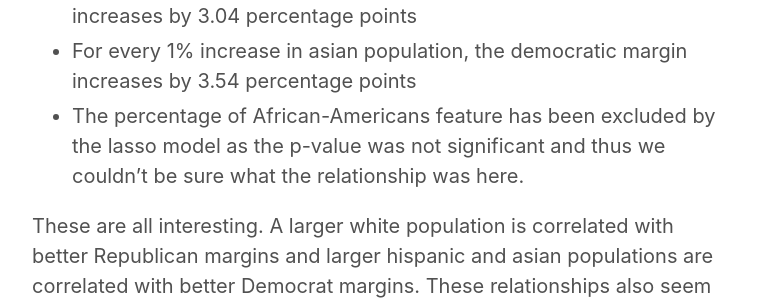
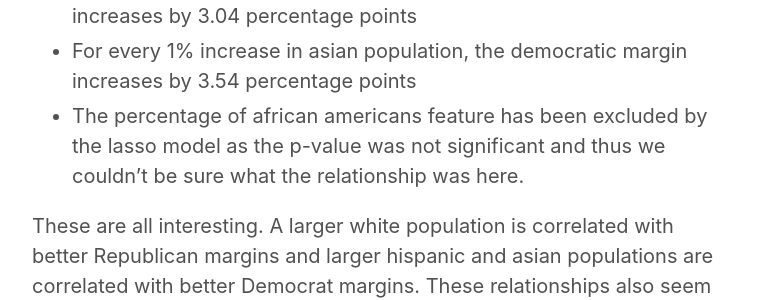
Before and after one commit to samirthanedar/samirthanedar.github.io, a Jekyll site: the page built from _posts/2020-09-14-Demographics-Election-Forecast-Model.md, in a window 1280 px wide and 900 px high, scrolled down 7052 px. Shown: the part 156-456 px from the top of the window, without its empty margins (258-1019 px from the left). Built offline with Jekyll 4.4.1, drawn with Linux system fonts in a browser that asks for light colours; some of the changed text lies outside the part shown.

```diff
--- a/_posts/2020-09-14-Demographics-Election-Forecast-Model.md
+++ b/_posts/2020-09-14-Demographics-Election-Forecast-Model.md
@@ -27,7 +27,7 @@ So now for each year (2000, 2004, 2008, 2012, and 2016) I created a dataset that
 1. Total percentage of 30-44 year olds
 1. Total percentage of 45-64 year olds
 1. Total percentage of people aged 65 and above
-1. Total percentage of whites
+1. Total percentage of Whites
 1. Total percentage of African Americans
 1. Total percentage of Asians
 1. Total percentage of Hispanics
@@ -57,51 +57,51 @@ New Jersey | 14 | 26.53%
 Connecticut | 7 | 24.49%
 Illinois | 20 | 17.75%
 Colorado | 9 | 15.62%
-New Hampshire| 4 | 12.92
-Nevada | 6 | 12.07
-Washington | 12 | 11.83
-Delaware | 3 | 9.64
-Oregon | 7 | 8.22
-New Mexico | 5 | 6.77
-Pennsylvania | 20 | 5.72
-Vermont | 3 | 3.82
-Georgia | 16 | 0.77
-Virginia | 13 | 0.69
-Michigan | 16 | 0.45
+New Hampshire| 4 | 12.92%
+Nevada | 6 | 12.07%
+Washington | 12 | 11.83%
+Delaware | 3 | 9.64%
+Oregon | 7 | 8.22%
+New Mexico | 5 | 6.77%
+Pennsylvania | 20 | 5.72%
+Vermont | 3 | 3.82%
+Georgia | 16 | 0.77%
+Virginia | 13 | 0.69%
+Michigan | 16 | 0.45%
 
 And here are the states that the model predicts Trump to win with his predicted margin of victory for each one:
 
 **State** | **Electoral College Votes** | **Predicted Percentage Margin of Victory for Trump**
 ------------ | ------------- | -------------
-South Dakota | 3 | 39.99
-West Virginia | 5 | 35.26
-North Dakota | 3 | 34.03
-Utah | 6 | 31.49
-Arkansas | 6 | 30.21
-Oklahoma | 7 | 30.16
-Idaho | 4 | 29.67
-Wyoming | 3 | 29.03
-Montana | 3 | 26.95
-Kentucky | 8 | 26.55
-Nebraska | 5 | 22.01
-Iowa | 6 | 19.63
-Mississippi | 6 | 18.28
-Alaska | 3 | 17.20
-Louisiana | 8 | 16.53
-Kansas | 6 | 16.15
-Tennessee | 11 | 14.05
-Alabama | 9 | 13.40
-South Carolina | 9 | 12.67
-Florida | 29 | 8.19
-Minnesota | 10 | 7.12
-Indiana | 11 | 6.44
-North Carolina | 15 | 5.97
-Wisconsin | 10 | 5.90
-Texas | 38 | 4.35
-Missouri | 10 | 4.29
-Ohio | 18 | 2.18
-Arizona | 11 | 1.59
-Maine | 4 | 0.09
+South Dakota | 3 | 39.99%
+West Virginia | 5 | 35.26%
+North Dakota | 3 | 34.03%
+Utah | 6 | 31.49%
+Arkansas | 6 | 30.21%
+Oklahoma | 7 | 30.16%
+Idaho | 4 | 29.67%
+Wyoming | 3 | 29.03%
+Montana | 3 | 26.95%
+Kentucky | 8 | 26.55%
+Nebraska | 5 | 22.01%
+Iowa | 6 | 19.63%
+Mississippi | 6 | 18.28%
+Alaska | 3 | 17.20%
+Louisiana | 8 | 16.53%
+Kansas | 6 | 16.15%
+Tennessee | 11 | 14.05%
+Alabama | 9 | 13.40%
+South Carolina | 9 | 12.67%
+Florida | 29 | 8.19%
+Minnesota | 10 | 7.12%
+Indiana | 11 | 6.44%
+North Carolina | 15 | 5.97%
+Wisconsin | 10 | 5.90%
+Texas | 38 | 4.35%
+Missouri | 10 | 4.29%
+Ohio | 18 | 2.18%
+Arizona | 11 | 1.59%
+Maine | 4 | 0.09%
 
 
 You can see that the model expects Biden to flip Pennsylvania, Michigan, and Georgia but Trump will flip Minnesota and Maine. Some of these margins look pretty normal. There are definitely some weird results though. For instance, it would be quite a shock to see Trump win Iowa by 19 points or Biden to win New Hampshire by ~13 points given the current polling and previous results. Similarly, the races in Florida, Wisconsin, Minnesota, and Pennsylvania and Nevada will probably be a lot closer than predicted here. What's driving this? Let’s look at the coefficients for the linear regression model to see what features the model is using to predict:
@@ -140,7 +140,7 @@ The model has the coefficient of male population at -8.48. This means for every
 * For every 1% increase in non-hispanic white population, the democratic margin decreases by 4.33 percentage points
 * For every 1% increase in hispanic population, the democratic margin increases by 3.04 percentage points
 * For every 1% increase in asian population, the democratic margin increases by 3.54 percentage points
-* The percentage of African-Americans feature has been excluded by the lasso model as the p-value was not significant and thus we couldn’t be sure what the relationship was here.
+* The percentage of african americans feature has been excluded by the lasso model as the p-value was not significant and thus we couldn’t be sure what the relationship was here.
 
 These are all interesting. A larger white population is correlated with better Republican margins and larger hispanic and asian populations are correlated with better Democrat margins. These relationships also seem to be confirmed in recent polling however maybe the relationships aren’t as large as we might have thought. It’s disappointing that there was no relationship found with the percentage of african americans in a state. One possible answer for this can be found by looking at the states with the highest percentage of african americans in the population. The top 5 states/territories in order are: D.C., Mississippi, Louisiana, Georgia and Maryland. Right away you can see why the model would be confused on the effect of the african american population. Democrats have won D.C. and Maryland with huge margins in the last couple decades. On the other hand, Republicans have won Mississippi, Louisiana, and Georgia with high margins in the last couple decades. Only Georgia is getting close to a swing state but as we discussed that’s for more reasons than just the African American population. This is why we don’t just predict with one feature. Elections (and humans) are way more complex than that.
 
```
